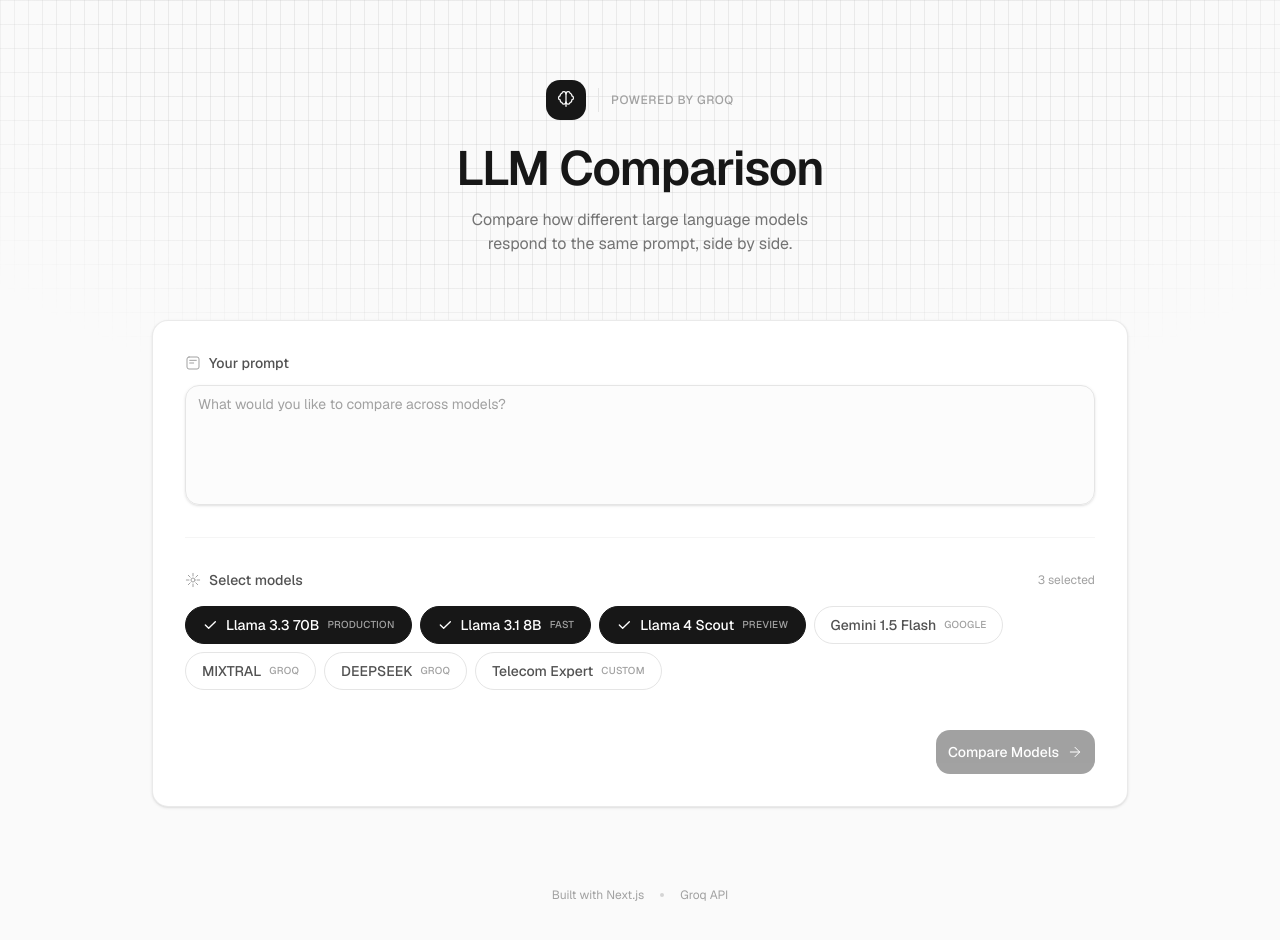
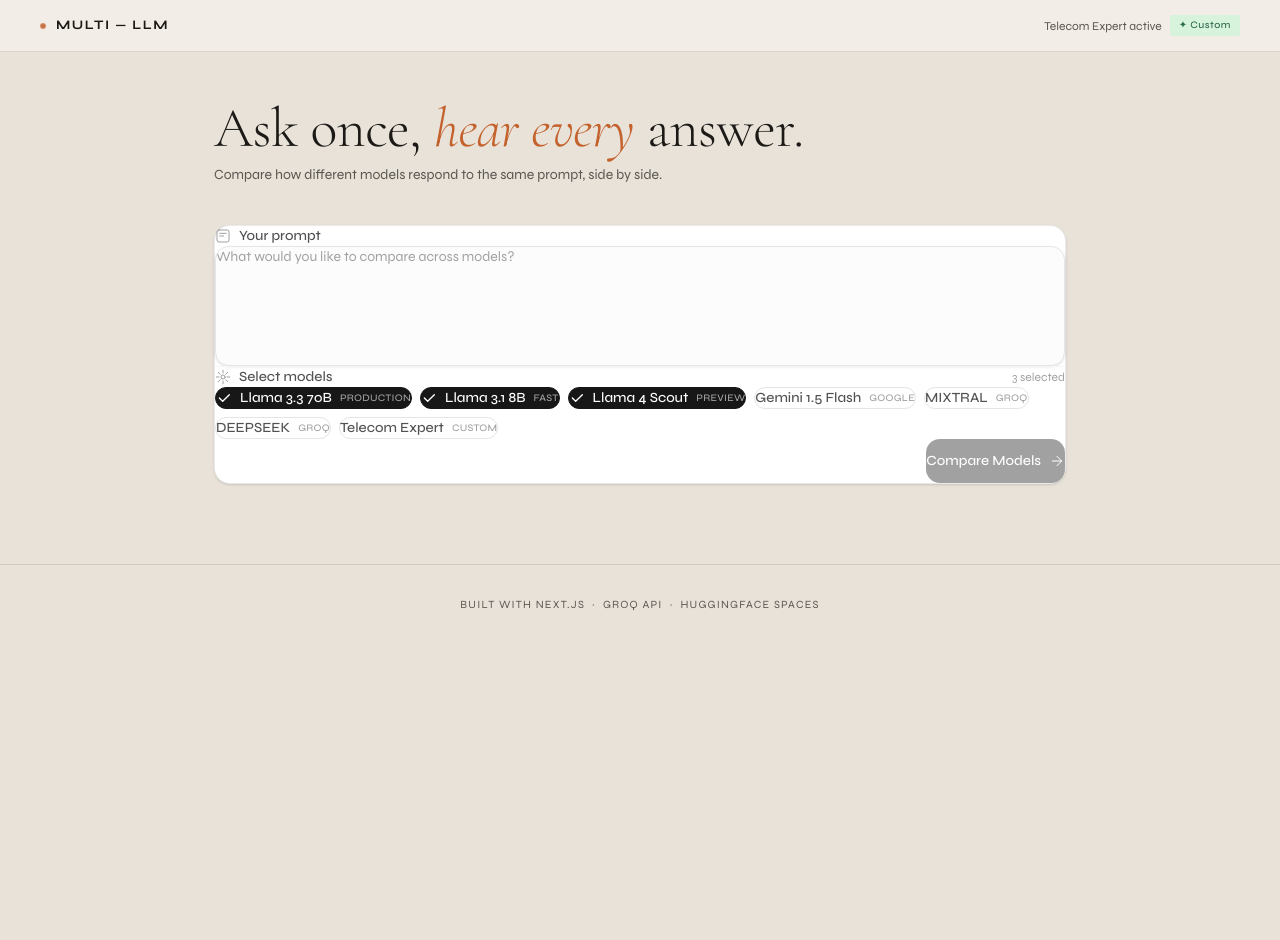
Before and after one commit to CodeVoyge/multi-LLM, a Next.js app: page /compare in a window 1280 px wide. Shown: the top 940 px of the page. After the commit the page ends 800 px from the top, so only its background shows below. Built offline with nearby package versions, Linux system fonts and the light colour scheme.

Commit message:
apply new theme to compare page

```diff
--- a/app/compare/page.tsx
+++ b/app/compare/page.tsx
@@ -1,36 +1,53 @@
+"use client"
 import { LLMComparison } from "@/components/llm-comparison"
-import { BrainIcon } from "@/components/icons"
 
-export default function Home() {
+export default function Compare() {
   return (
-    <main className="min-h-screen bg-neutral-50">
-      <div className="fixed inset-0 bg-[linear-gradient(to_right,#8882_1px,transparent_1px),linear-gradient(to_bottom,#8882_1px,transparent_1px)] bg-[size:14px_24px] [mask-image:radial-gradient(ellipse_60%_50%_at_50%_0%,#000_70%,transparent_110%)]" />
+    <>
+      <style>{`
+        @import url('https://fonts.googleapis.com/css2?family=Cormorant+Garamond:ital,wght@0,300;0,400;1,300;1,400&family=Syne:wght@400;500;700&display=swap');
+        *,*::before,*::after{box-sizing:border-box;margin:0;padding:0}
+        :root{--sand:#e8e2d9;--cream:#f2ede6;--ink:#1c1a17;--ink-light:#5a5650;--accent:#c4622d;--border:rgba(28,26,23,0.12);--telecom:#2d6a4f;--telecom-bg:#d8f3dc;}
+        html,body{margin:0;padding:0;background:#e8e2d9;font-family:'Syne',sans-serif;color:#1c1a17;}
+        .a-nav{position:sticky;top:0;z-index:100;background:#f2ede6;border-bottom:1px solid var(--border);height:52px;display:flex;align-items:center;justify-content:space-between;padding:0 40px;}
+        .a-nav-left{font-size:13px;font-weight:700;letter-spacing:1.5px;text-transform:uppercase;color:var(--ink);display:flex;align-items:center;gap:10px;}
+        .a-nav-dot{width:6px;height:6px;border-radius:50%;background:var(--accent);animation:pulse 2s ease infinite;}
+        @keyframes pulse{0%,100%{opacity:1;transform:scale(1)}50%{opacity:0.5;transform:scale(0.7)}}
+        .a-nav-right{display:flex;align-items:center;gap:8px;font-size:12px;color:var(--ink-light);}
+        .a-badge{background:var(--telecom-bg);color:var(--telecom);font-size:10px;font-weight:500;letter-spacing:0.5px;padding:3px 9px;border-radius:2px;}
+        .compare-wrap{max-width:900px;margin:0 auto;padding:48px 24px 80px;}
+        .compare-title{font-family:'Cormorant Garamond',serif;font-size:clamp(36px,5vw,56px);font-weight:300;line-height:1;letter-spacing:-0.5px;margin-bottom:8px;}
+        .compare-title em{font-style:italic;color:var(--accent);}
+        .compare-sub{font-size:14px;color:var(--ink-light);margin-bottom:40px;}
+        .a-footer{text-align:center;padding:32px;font-size:11px;letter-spacing:1.2px;text-transform:uppercase;color:var(--ink-light);border-top:1px solid var(--border);}
+        .a-footer a{color:var(--ink-light);text-decoration:none;}
+        .a-footer a:hover{color:var(--ink);}
+      `}</style>
 
-      <div className="relative mx-auto max-w-5xl px-6 py-20">
-        <header className="mb-16">
-          <div className="flex items-center justify-center gap-3 mb-6">
-            <div className="flex h-10 w-10 items-center justify-center rounded-xl bg-neutral-900 text-white">
-              <BrainIcon className="h-5 w-5" />
-            </div>
-            <div className="h-6 w-px bg-neutral-200" />
-            <span className="text-xs font-medium tracking-wider text-neutral-400 uppercase">Powered by Groq</span>
-          </div>
-          <h1 className="text-center text-4xl font-semibold tracking-tight text-neutral-900 sm:text-5xl">
-            LLM Comparison
-          </h1>
-          <p className="mx-auto mt-4 max-w-lg text-center text-neutral-500 text-balance">
-            Compare how different large language models respond to the same prompt, side by side.
-          </p>
-        </header>
+      <nav className="a-nav">
+        <div className="a-nav-left">
+          <div className="a-nav-dot" />
+          Multi — LLM
+        </div>
+        <div className="a-nav-right">
+          Telecom Expert active
+          <span className="a-badge">✦ Custom</span>
+        </div>
+      </nav>
 
+      <div className="compare-wrap">
+        <div className="compare-title">
+          Ask once, <em>hear every</em> answer.
+        </div>
+        <p className="compare-sub">
+          Compare how different models respond to the same prompt, side by side.
+        </p>
         <LLMComparison />
+      </div>
 
-        <footer className="mt-20 flex items-center justify-center gap-4 text-xs text-neutral-400">
-          <span>Built with Next.js</span>
-          <span className="h-1 w-1 rounded-full bg-neutral-300" />
-          <span>Groq API</span>
-        </footer>
-      </div>
-    </main>
+      <footer className="a-footer">
+        Built with Next.js &nbsp;·&nbsp; <a href="#">Groq API</a> &nbsp;·&nbsp; <a href="#">HuggingFace Spaces</a>
+      </footer>
+    </>
   )
 }
```
